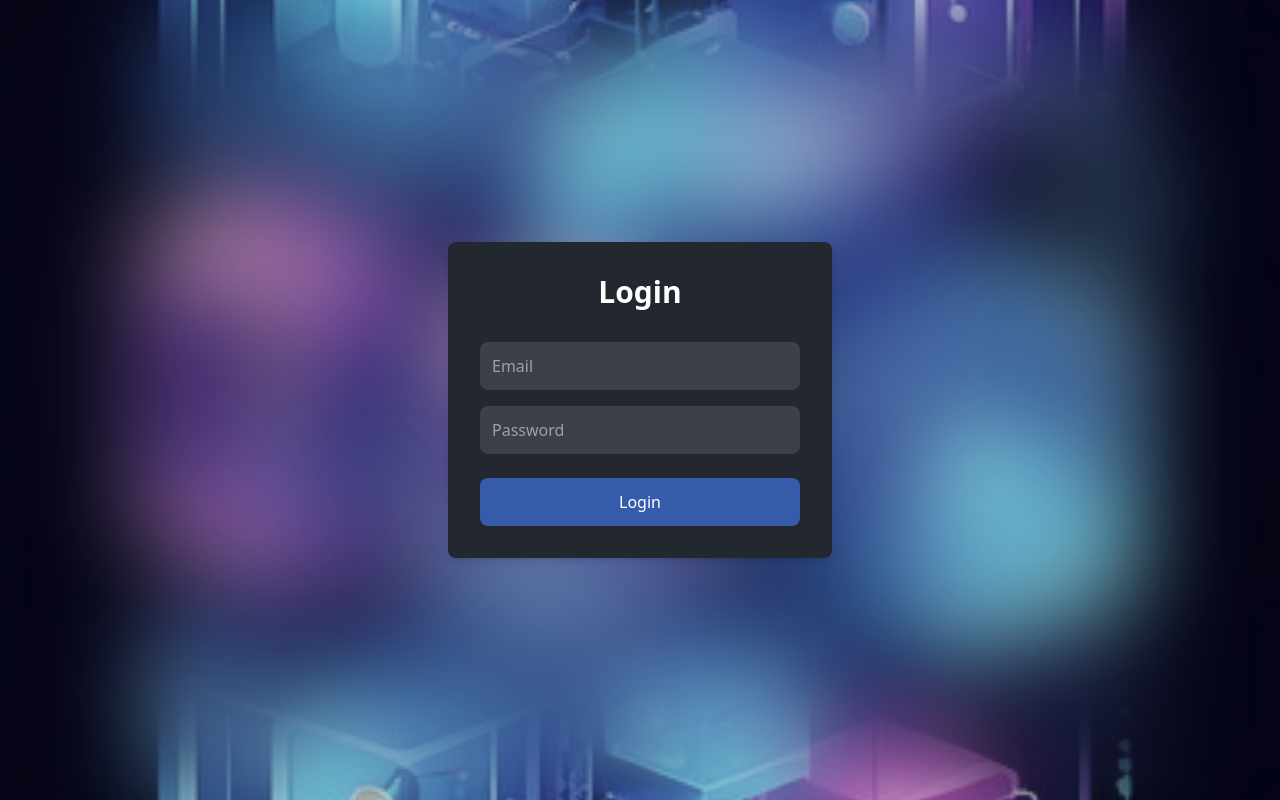
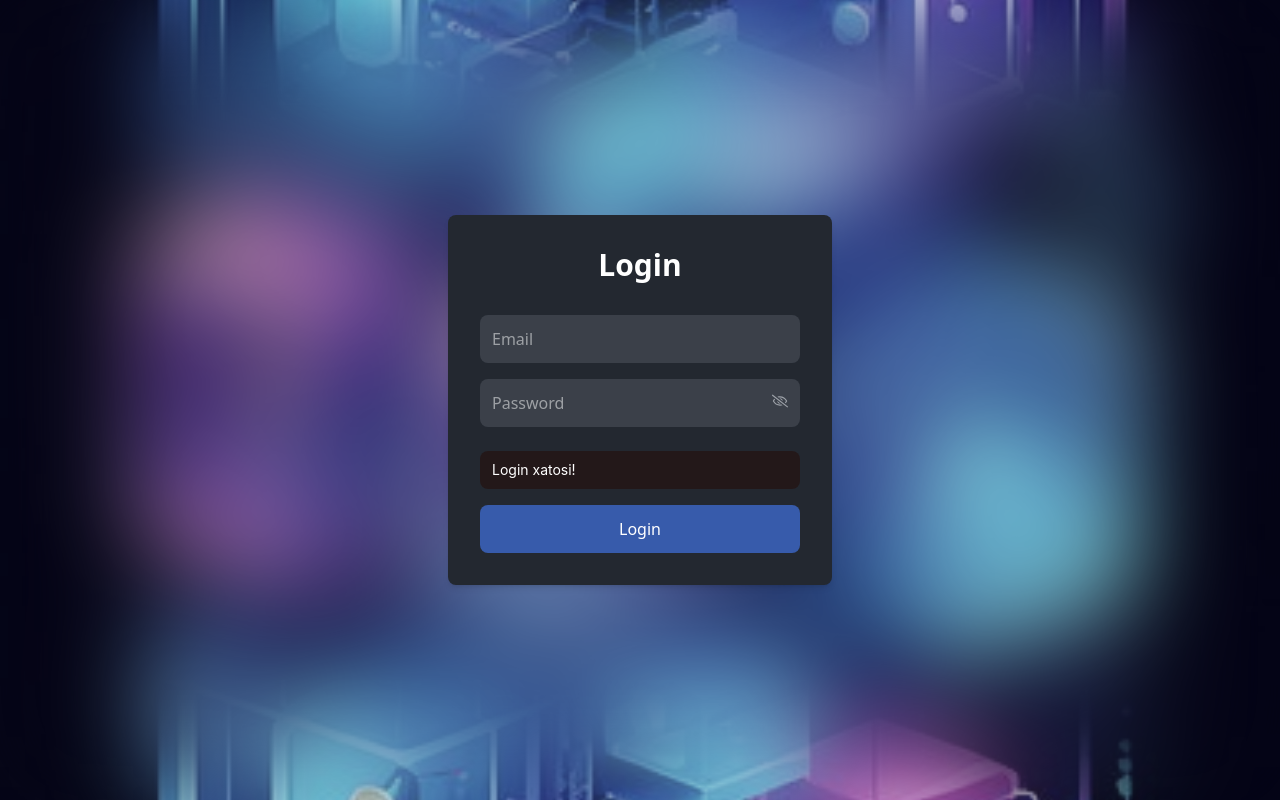
Before and after one commit to Frontend-umidjon/Milliardev, a React (Vite) app: page /login in a window 1280 px wide. Both pictures are taken after a click on the button "Login". Built offline with nearby package versions, Linux system fonts and the light colour scheme; no server answers.

Commit message:
eye for password and error message added

```diff
--- a/src/pages/login/Login.tsx
+++ b/src/pages/login/Login.tsx
@@ -1,13 +1,16 @@
 import { useState } from "react";
+import { Alert } from "antd";
 import { motion } from "framer-motion";
 import { useLoginMutation } from "../../redux/api/auth.api";
 import { useNavigate } from "react-router-dom";
+import { FaRegEye, FaRegEyeSlash } from "react-icons/fa";
 
 const Login = () => {
   const [email, setEmail] = useState("");
   const [password, setPassword] = useState("");
-  const [login, { isLoading,  }] = useLoginMutation();
+  const [login, { isLoading, isError, error }] = useLoginMutation();
   const navigate = useNavigate();
+  const [showPassword, setShowPassword] = useState(false);
 
   const handleLogin = async () => {
     try {
@@ -50,7 +53,7 @@ const Login = () => {
             transition={{ type: "spring", stiffness: 300 }}
           />
 
-          <motion.input
+          {/* <motion.input
             type="password"
             className="w-full p-3 mb-6 bg-gray-700 text-white rounded-lg focus:outline-none focus:ring-2 focus:ring-gray-600"
             placeholder="Password"
@@ -58,9 +61,43 @@ const Login = () => {
             onChange={(e) => setPassword(e.target.value)}
             whileFocus={{ scale: 1.02 }}
             transition={{ type: "spring", stiffness: 300 }}
-          />
+          /> */}
 
-
+          <div className="relative mb-6">
+            <motion.input
+              type={showPassword ? "text" : "password"}
+              className="w-full p-3 pr-10 bg-gray-700 text-white rounded-lg focus:outline-none focus:ring-2 focus:ring-gray-600"
+              placeholder="Password"
+              value={password}
+              onChange={(e) => setPassword(e.target.value)}
+              whileFocus={{ scale: 1.02 }}
+              transition={{ type: "spring", stiffness: 300 }}
+            />
+            <button
+              type="button"
+              className="absolute top-3.5 right-3 text-gray-400"
+              onClick={() => setShowPassword(!showPassword)}
+            >
+              {showPassword ? <FaRegEye /> : <FaRegEyeSlash />}
+            </button>
+          </div>
+          {isError && error && (
+            <Alert
+              message={
+                "data" in error
+                  ? (error.data as any)?.message || "Login xatosi!"
+                  : "Login xatosi!"
+              }
+              style={{
+                width: "100%",
+                marginBottom: "1rem",
+                background: "#2c1618",
+                color: "white",
+                border: "red",
+              }}
+              type="error"
+            />
+          )}
 
           <motion.button
             className="w-full py-3 text-white bg-blue-600 rounded-lg hover:bg-blue-500 focus:outline-none disabled:bg-blue-400"
```
